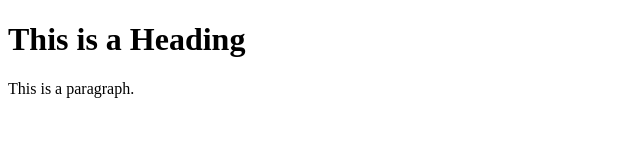
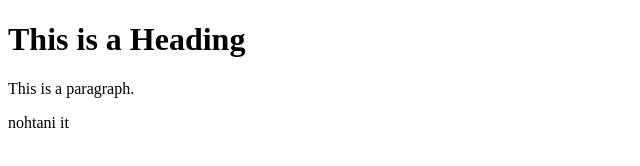
Before and after one commit to faribanohtani/toois-webs, a plain HTML site: page home.html in a window 1280 px wide. Shown: the full height of the page, 0-640 px from the left. Drawn offline with Linux system fonts and the light colour scheme.

Commit message:
Update home.html

```diff
--- a/home.html
+++ b/home.html
@@ -7,6 +7,6 @@
 
 <h1>This is a Heading</h1>
 <p>This is a paragraph.</p>
-
+<p> nohtani it</p>
 </body>
 </html>
```
